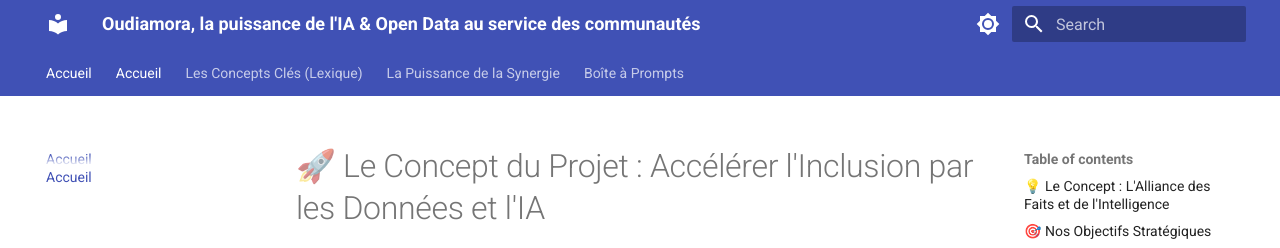
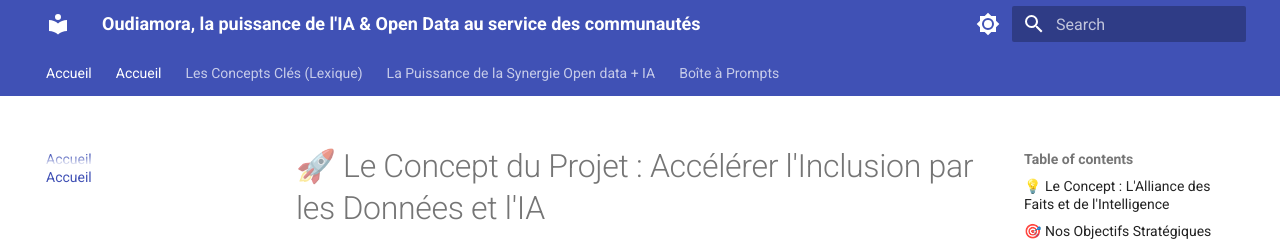
Before and after one commit to Link4Dev/oudiamora, an MkDocs documentation site: the page built from docs/index.md, in a window 1280 px wide and 900 px high. Shown: the top 248 px of the window. Built offline with MkDocs 1.6.1 and Material for MkDocs 9.7.7, drawn with Linux system fonts in a browser that asks for light colours.

Commit message:
Update mkdocs.yml

```diff
--- a/mkdocs.yml
+++ b/mkdocs.yml
@@ -23,5 +23,5 @@ nav:
   - Accueil: index.md
   - A propos: index.md
   - Les Concepts Clés (Lexique): definitions.md
-  - La Puissance de la Synergie: combinaison-puissance.md
+  - La Puissance de la Synergie Open data + IA: combinaison-puissance.md
   - Boîte à Prompts: boite-a-outils.md
```
